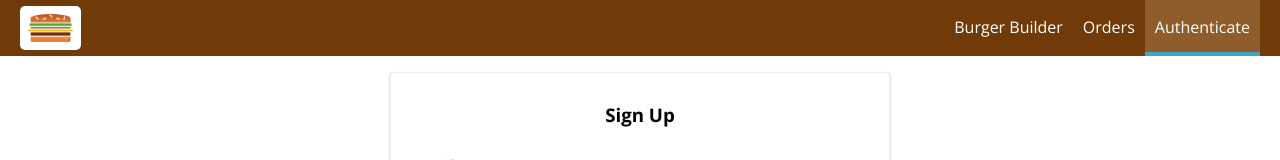
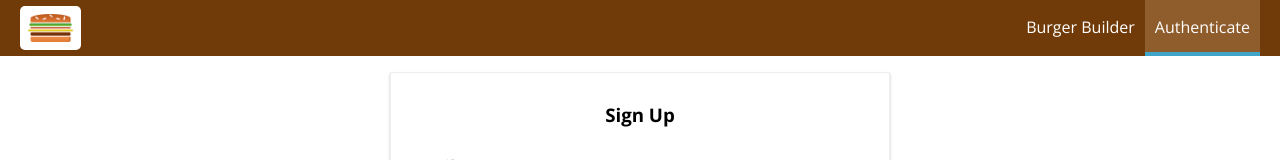
Before and after one commit to lanfengsun/burger-builder, a React app: page /auth in a window 1280 px wide. Shown: the top 160 px of the page. Built offline with nearby package versions, Linux system fonts and the light colour scheme.

Commit message:
add redirect on login/logout

```diff
--- a/src/components/Navigation/NavItems/NavItems.js
+++ b/src/components/Navigation/NavItems/NavItems.js
@@ -5,10 +5,10 @@ import NavItem from './NavItem/NavItem';
 const navItems = (props) => (
     <ul className={classes.NavItems}>
         <NavItem link='/' exact>Burger Builder</NavItem>
-        <NavItem link='/orders'>Orders</NavItem>
-        {props.isAuthenticated ?
+        { props.isAuthenticated ? <NavItem link='/orders'>Orders</NavItem> : null }
+        { props.isAuthenticated ?
             <NavItem link='/logout'>Logout</NavItem> :
-            <NavItem link='/auth'>Authenticate</NavItem>}
+            <NavItem link='/auth'>Authenticate</NavItem> }
     </ul>
 )
 
--- a/src/containers/Auth/Auth.js
+++ b/src/containers/Auth/Auth.js
@@ -1,5 +1,6 @@
 import React, { Component } from 'react';
 import { connect } from 'react-redux';
+import { Redirect } from 'react-router-dom';
 import * as actions from '../../store/actions/index';
 import Input from '../../components/UI/Input/Input';
 import Button from '../../components/UI/Button/Button';
@@ -121,6 +122,11 @@ class Auth extends Component {
             err = <p className={classes.Error}>{this.props.error.message}</p>
         }
 
+        let redirect = null;
+        if (this.props.isAuthenticated) {
+            redirect = <Redirect to='/' />
+        }
+
         let form = (
             <Aux>
                 <form onSubmit={this.authHandler}>
@@ -149,6 +155,7 @@ class Auth extends Component {
 
         return (
             <div className={classes.Auth}>
+                {redirect}
                 <h3>{this.state.isSignUp ? 'Sign Up' : 'Login'}</h3>
                 {form}
             </div>
@@ -158,7 +165,8 @@ class Auth extends Component {
 
 const mapStateToProps = state => ({
     error: state.auth.error,
-    loading: state.auth.loading
+    loading: state.auth.loading,
+    isAuthenticated: state.auth.token !== null
 });
 
 const mapDispatchToProps = dispatch => ({
```
